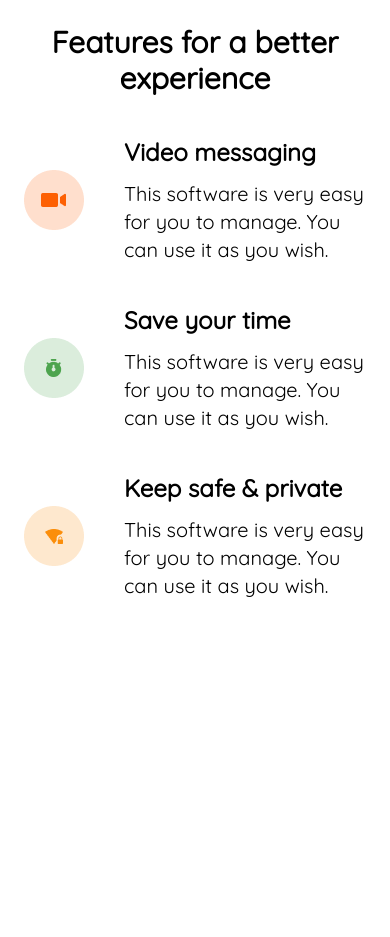
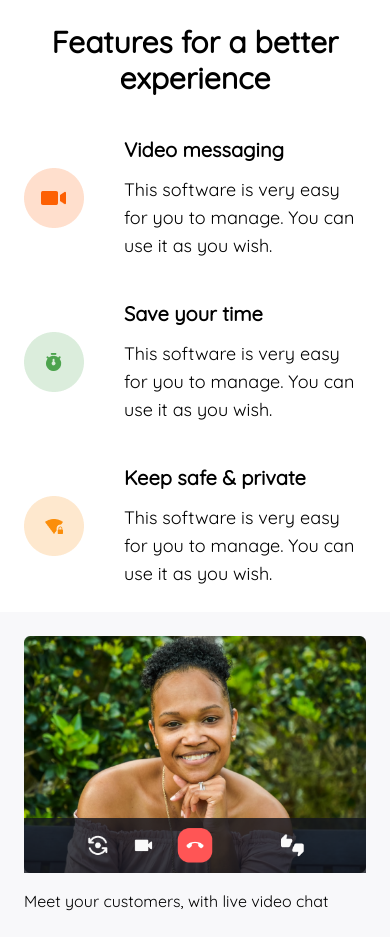
Before and after one commit to alimuhammeddev/Apex, a plain HTML site: page index.html in a window 390 px wide. Shown: the part 940-1877 px from the top of the page. Before the commit the page ends 1596 px from the top, so only its background shows below. Drawn offline with nearby package versions, Linux system fonts and the light colour scheme.

Commit message:
worked on font size in features section

```diff
--- a/index.html
+++ b/index.html
@@ -104,10 +104,10 @@
                     <div class="flex items-center gap-10 lg:hover:bg-[#f6f6f6] lg:p-5 lg:duration-500 lg:ease-out lg:transition lg:rounded-md">
                         <img src="/images/video.png" alt="">
                         <div>
-                            <h1 class="text-2xl font-bold">
+                            <h1 class="lg:text-2xl text-xl font-bold">
                                 Video messaging
                             </h1>
-                            <p class="text-xl mt-3">
+                            <p class="lg:text-xl text-lg mt-3">
                                 This software is very easy for you to manage. You can use it as you wish.
                             </p>
                         </div>
@@ -115,10 +115,10 @@
                     <div class="flex items-center gap-10 lg:hover:bg-[#f6f6f6] lg:p-5 lg:duration-500 lg:ease-out lg:transition lg:rounded-md">
                         <img src="/images/time.png" alt="">
                         <div>
-                            <h1 class="text-2xl font-bold">
+                            <h1 class="lg:text-2xl text-xl font-bold">
                                 Save your time
                             </h1>
-                            <p class="text-xl mt-3">
+                            <p class="lg:text-xl text-lg mt-3">
                                 This software is very easy for you to manage. You can use it as you wish.
                             </p>
                         </div>
@@ -126,10 +126,10 @@
                     <div class="flex items-center gap-10 lg:hover:bg-[#f6f6f6] lg:p-5 lg:duration-500 lg:ease-out lg:transition lg:rounded-md">
                         <img src="/images/network.png" alt="">
                         <div>
-                            <h1 class="text-2xl font-bold">
+                            <h1 class="lg:text-2xl text-xl font-bold">
                                 Keep safe & private
                             </h1>
-                            <p class="text-xl mt-3">
+                            <p class="lg:text-xl text-lg mt-3">
                                 This software is very easy for you to manage. You can use it as you wish.
                             </p>
                         </div>
@@ -139,9 +139,18 @@
         </div>
     </div>
     <div>
-        <div>
+        <div class="bg-[#F8F8FA] lg:p-20">
             <div class="container mx-auto p-4">
-
+                <div class="grid grid-cols-1 md:grid-cols-2 lg:grid-cols-2">
+                    <div class="p-2">
+                        <img src="/images/video_call-410b20b6.png" alt="">
+                    </div>
+                    <div class="p-2">
+                        <h1>
+                            Meet your customers, with live video chat
+                        </h1>
+                    </div>
+                </div>
             </div>
         </div>
     </div>
```
